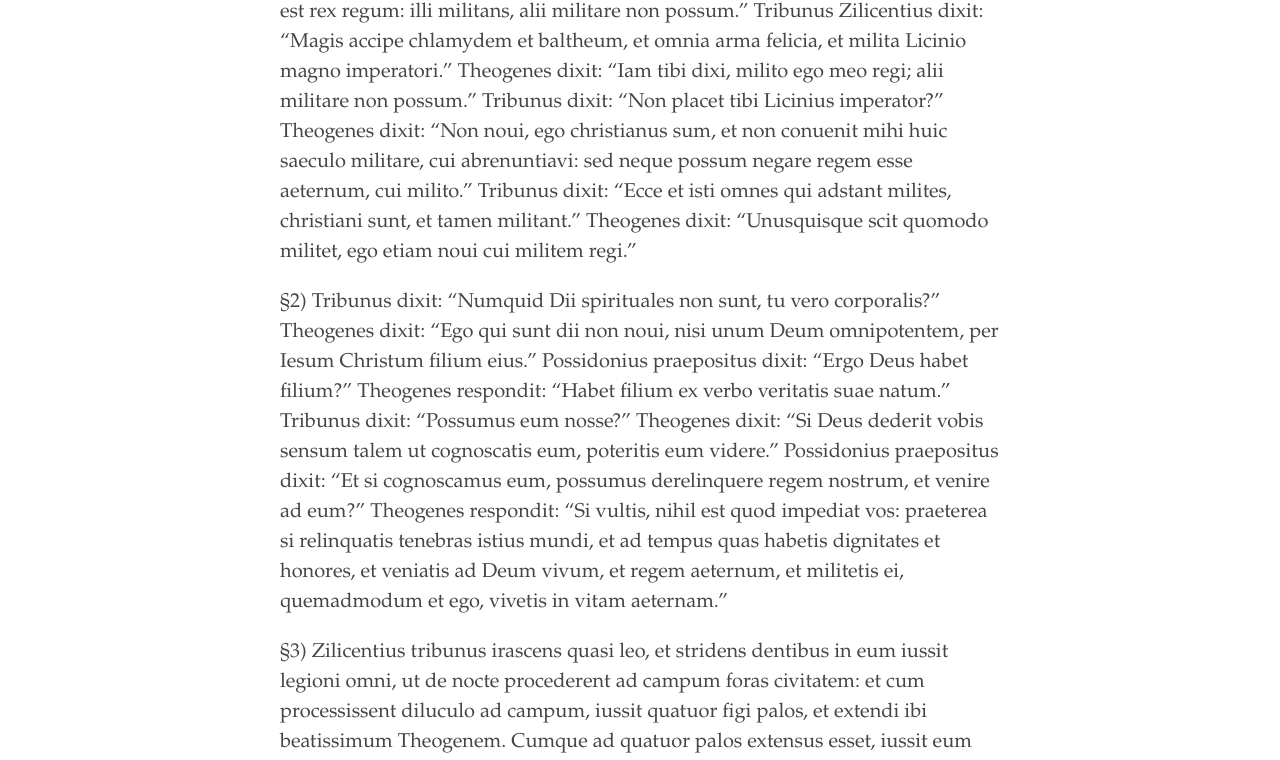
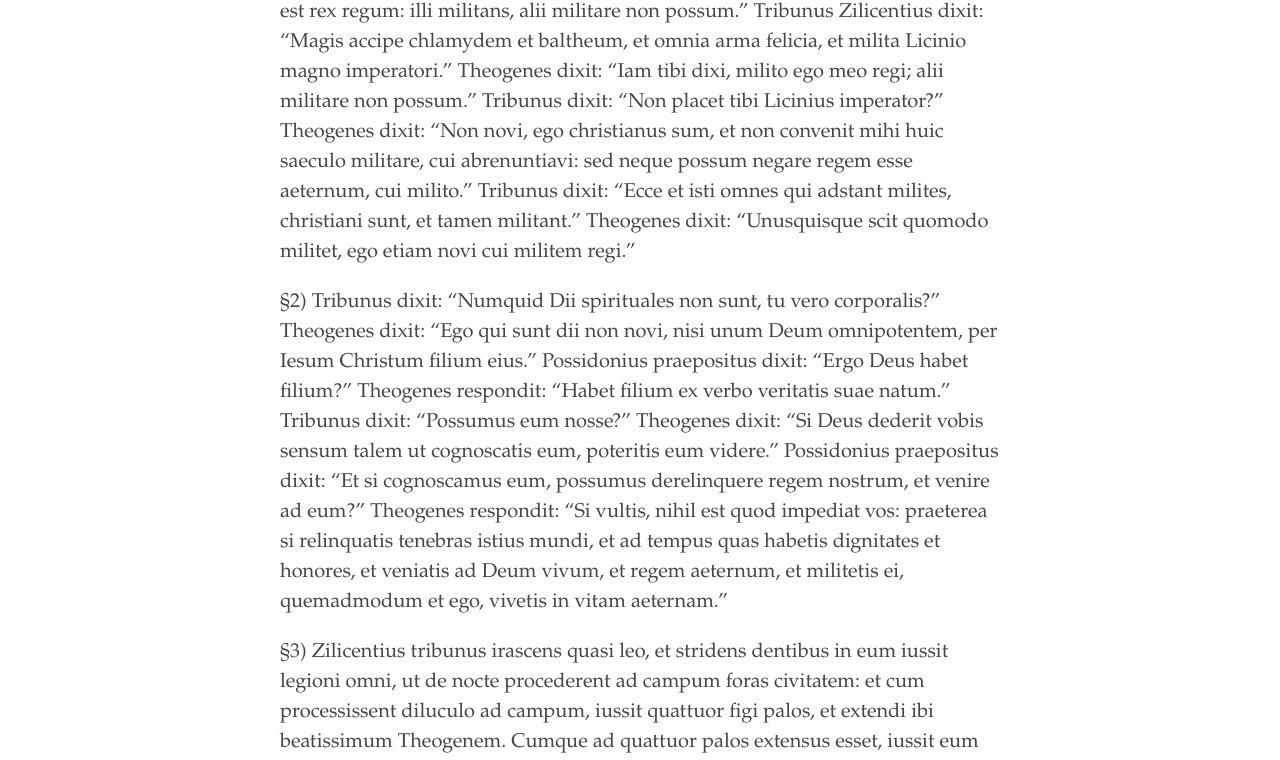
Before and after one commit to cjkoepke1/latin-hagiography, a Jekyll site: the page built from _texts/passio-theogenis.md, in a window 1280 px wide and 1400 px high. Shown: the part 637-1397 px from the top of the window. Built offline with Jekyll 4.4.1, drawn with Linux system fonts in a browser that asks for light colours; some of the changed text lies outside the part shown.

Commit message:
Changed semi-vocalic u to v

```diff
--- a/_texts/passio-theogenis.md
+++ b/_texts/passio-theogenis.md
@@ -9,11 +9,11 @@ source: Acta Sanctorum
 ---
 
 
-§1) Multi martyres vicerunt diabolum, et omnes adinventiones eius in nomine Domini Iesu Christi, qui coronavit eos; inter quos annumerare dignatus est Theogenem beatissimum martyrem, qui sic irrisum vicit inimicum. Tempore enim Licinii paganissimi tyranni comprehensus est in Phrygia, cum esset episcopi filius, et perductus est ad legionem quae dicitur Secunda Traiana, ad tribunum Zilicentium, et praepositum Possidonium, quae legio considebat in Cyzico, quae est prima Hellesponti; et cogebatur militare a tribuno Zilicentio et praeposito Possidonio. Ille autem miles fidelissimus veri Dei, plenus Spiritu sancto, constanter in medio legionis dixit: “Ego christianus sum, et milito meo regi, qui est rex regum: illi militans, alii militare non possum.” Tribunus Zilicentius dixit: “Magis accipe chlamydem et baltheum, et omnia arma felicia, et milita Licinio magno imperatori.” Theogenes dixit: “Iam tibi dixi, milito ego meo regi; alii militare non possum.” Tribunus dixit: “Non placet tibi Licinius imperator?” Theogenes dixit: “Non noui, ego christianus sum, et non conuenit mihi huic saeculo militare, cui abrenuntiavi: sed neque possum negare regem esse aeternum, cui milito.” Tribunus dixit: “Ecce et isti omnes qui adstant milites, christiani sunt, et tamen militant.” Theogenes dixit: “Unusquisque scit quomodo militet, ego etiam noui cui militem regi.”
+§1) Multi martyres vicerunt diabolum, et omnes adinventiones eius in nomine Domini Iesu Christi, qui coronavit eos; inter quos annumerare dignatus est Theogenem beatissimum martyrem, qui sic irrisum vicit inimicum. Tempore enim Licinii paganissimi tyranni comprehensus est in Phrygia, cum esset episcopi filius, et perductus est ad legionem quae dicitur Secunda Traiana, ad tribunum Zilicentium, et praepositum Possidonium, quae legio considebat in Cyzico, quae est prima Hellesponti; et cogebatur militare a tribuno Zilicentio et praeposito Possidonio. Ille autem miles fidelissimus veri Dei, plenus Spiritu sancto, constanter in medio legionis dixit: “Ego christianus sum, et milito meo regi, qui est rex regum: illi militans, alii militare non possum.” Tribunus Zilicentius dixit: “Magis accipe chlamydem et baltheum, et omnia arma felicia, et milita Licinio magno imperatori.” Theogenes dixit: “Iam tibi dixi, milito ego meo regi; alii militare non possum.” Tribunus dixit: “Non placet tibi Licinius imperator?” Theogenes dixit: “Non novi, ego christianus sum, et non convenit mihi huic saeculo militare, cui abrenuntiavi: sed neque possum negare regem esse aeternum, cui milito.” Tribunus dixit: “Ecce et isti omnes qui adstant milites, christiani sunt, et tamen militant.” Theogenes dixit: “Unusquisque scit quomodo militet, ego etiam novi cui militem regi.”
 
-§2) Tribunus dixit: “Numquid Dii spirituales non sunt, tu vero corporalis?” Theogenes dixit: “Ego qui sunt dii non noui, nisi unum Deum omnipotentem, per Iesum Christum filium eius.” Possidonius praepositus dixit: “Ergo Deus habet filium?” Theogenes respondit: “Habet filium ex verbo veritatis suae natum.” Tribunus dixit: “Possumus eum nosse?” Theogenes dixit: “Si Deus dederit vobis sensum talem ut cognoscatis eum, poteritis eum videre.” Possidonius praepositus dixit: “Et si cognoscamus eum, possumus derelinquere regem nostrum, et venire ad eum?” Theogenes respondit: “Si vultis, nihil est quod impediat vos: praeterea si relinquatis tenebras istius mundi, et ad tempus quas habetis dignitates et honores, et veniatis ad Deum vivum, et regem aeternum, et militetis ei, quemadmodum et ego, vivetis in vitam aeternam.”
+§2) Tribunus dixit: “Numquid Dii spirituales non sunt, tu vero corporalis?” Theogenes dixit: “Ego qui sunt dii non novi, nisi unum Deum omnipotentem, per Iesum Christum filium eius.” Possidonius praepositus dixit: “Ergo Deus habet filium?” Theogenes respondit: “Habet filium ex verbo veritatis suae natum.” Tribunus dixit: “Possumus eum nosse?” Theogenes dixit: “Si Deus dederit vobis sensum talem ut cognoscatis eum, poteritis eum videre.” Possidonius praepositus dixit: “Et si cognoscamus eum, possumus derelinquere regem nostrum, et venire ad eum?” Theogenes respondit: “Si vultis, nihil est quod impediat vos: praeterea si relinquatis tenebras istius mundi, et ad tempus quas habetis dignitates et honores, et veniatis ad Deum vivum, et regem aeternum, et militetis ei, quemadmodum et ego, vivetis in vitam aeternam.”
 
-§3) Zilicentius tribunus irascens quasi leo, et stridens dentibus in eum iussit legioni omni, ut de nocte procederent ad campum foras civitatem: et cum processissent diluculo ad campum, iussit quatuor figi palos, et extendi ibi beatissimum Theogenem. Cumque ad quatuor palos extensus esset, iussit eum caedi fustibus robustissimis silvestribus, quousque lassarentur centuriones octo. Tunc tribunus dixit: “Militas, an non?” Theogenes dixit: “Ego milito regi regum, Domino meo Iesu Christo, filio Dei, qui venturus est iudicare vivos et mortuos. Tunc nullus erit super terram rex, neque princeps, qui possit effugere eum, neque diem iudicii eius.”
+§3) Zilicentius tribunus irascens quasi leo, et stridens dentibus in eum iussit legioni omni, ut de nocte procederent ad campum foras civitatem: et cum processissent diluculo ad campum, iussit quattuor figi palos, et extendi ibi beatissimum Theogenem. Cumque ad quattuor palos extensus esset, iussit eum caedi fustibus robustissimis silvestribus, quousque lassarentur centuriones octo. Tunc tribunus dixit: “Militas, an non?” Theogenes dixit: “Ego milito regi regum, Domino meo Iesu Christo, filio Dei, qui venturus est iudicare vivos et mortuos. Tunc nullus erit super terram rex, neque princeps, qui possit effugere eum, neque diem iudicii eius.”
 
 §4) Haec eo dicente, iterum iussit eum tribunus caedi secundo quasi deliramenta prosequentem. Vapulans beatissimus Theogenes, hymnum dicebat Deo, et exultabat vultus eius in gaudio et laetitia magna. Cum autem mutarentur decem et octo centuriones, et fustes omnes confracti fuissent sicut palea; ille maiorem spiritus habens virtutem, gratias agens Deo hymnum dicebat: “Benedictus es Deus Pater Domini nostri Iesu Christi, qui me dignum habuisti in hanc diem venire, et in hanc laetitiam perduxisti me servum tuum; et benedictus est Iesus Christus filius tuus rex caeli et terrae, maris et inferorum, et omnium visibilium et invisibilium. Laudo et glorifico te Domine Deus qui dignum me habuisti pro tuo nomine pati, et collegam sanctorum martyrum fieri.”
 
@@ -21,9 +21,9 @@ source: Acta Sanctorum
 
 §6) Cum haec dixisset, iussit eum duci in civitatem. Erat autem hora quasi nona, et tetendit eum publice in civitate. Transiens autem ibi optio legionis, et videns eum dixit: “Ubi est Deus tuus, et rex cui militas? Quare non liberat te de istis poenis?” Beatus Theogenes respondit: “Et prius dixi et nunc dico vobis, quoniam istae poenae in iudicio regis mei me non sequuntur: quoniam rex meus et Deus meus defensor mihi est, et liberat me de poenis istis. Tu autem eum non vides, quoniam caecus es mente et oculis.” Respondit ei optio: “Si haberem potestatem, gladiis frustari te facerem, et proiicerem canibus.” Cui beatus Theogenes dixit: “Tu mihi nihil facere potes: sed venient dies post modicum tempus, et tua et tribuni tui crura frangentur, et corpora vestra a feris et avibus consumentur, et omnes ex vobis qui non credunt regi meo, peribunt. Nam et ipse rex tuus post modicum concidetur a persequentibus se, et erit vobis magna tribulatio qui illi militatis.”
 
-§7) Talia dicente Theogene, praecepit eum tribunus in carcerem mitti, et in neruo extendi, et quatuor configi clavis, et signavit ipse carcerem, et dimisit eum, ut illic poenis et fame moreretur. Ibi autem Theogenes a sancto Spiritu pascebatur. In ipsa autem nocte adstitit ei Dominus dicens: “Theogenes, conualesce! Ego enim tecum sum; non accipias escam neque potum ex his omnibus. Est enim incorruptibilis tibi vita in caelis.” Et haec dicens recessit ab eo. Recedente autem Domino coepit psalmum dicere laetus de Domini repromissione: et erant illic respondentes Angeli, quasi populus multus. Tunc custodes cucurrerunt ad ostium carceris, et viderunt ostium clausum et signaculum integrum, et observantes intus viderunt populum multum in albis vestibus psallentes, atque dicentes: “Gloria omnipotenti Deo.” Timentes autem nuntiaverunt tribuno.
+§7) Talia dicente Theogene, praecepit eum tribunus in carcerem mitti, et in nervo extendi, et quattuor configi clavis, et signavit ipse carcerem, et dimisit eum, ut illic poenis et fame moreretur. Ibi autem Theogenes a sancto Spiritu pascebatur. In ipsa autem nocte adstitit ei Dominus dicens: “Theogenes, conualesce! Ego enim tecum sum; non accipias escam neque potum ex his omnibus. Est enim incorruptibilis tibi vita in caelis.” Et haec dicens recessit ab eo. Recedente autem Domino coepit psalmum dicere laetus de Domini repromissione: et erant illic respondentes Angeli, quasi populus multus. Tunc custodes cucurrerunt ad ostium carceris, et viderunt ostium clausum et signaculum integrum, et observantes intus viderunt populum multum in albis vestibus psallentes, atque dicentes: “Gloria omnipotenti Deo.” Timentes autem nuntiaverunt tribuno.
 
-§8) Ille surgens mox cucurrit ad ostium, et inspexit catenam missam, et signaculum integrum: audiens etiam vocem magnam psalmum dicentium cum Theogene. Fecit itaque militum turbam armatam cum scutis stare ante carcerem, et aperiens festinanter carcerem ingressus est, aestimans quod christiani essent cum Theogene. Intrans autem neminem intus invenit, nisi extensum in neruo psalmum dicentem. Tunc comprehendit tribunum tremor magnus, et omnem multitudinem militum cum eo; et recluserunt ostium, et recesserunt inde. Tunc tribunus poenitens de tali facto, iussit panem et aquam ei dari. Sed Theogenes noluit accipere secundum praeceptum Domini quod audierat prius, dicens: “Me pascet rex meus, et accipio eius annonam quotidie.”
+§8) Ille surgens mox cucurrit ad ostium, et inspexit catenam missam, et signaculum integrum: audiens etiam vocem magnam psalmum dicentium cum Theogene. Fecit itaque militum turbam armatam cum scutis stare ante carcerem, et aperiens festinanter carcerem ingressus est, aestimans quod christiani essent cum Theogene. Intrans autem neminem intus invenit, nisi extensum in nervo psalmum dicentem. Tunc comprehendit tribunum tremor magnus, et omnem multitudinem militum cum eo; et recluserunt ostium, et recesserunt inde. Tunc tribunus poenitens de tali facto, iussit panem et aquam ei dari. Sed Theogenes noluit accipere secundum praeceptum Domini quod audierat prius, dicens: “Me pascet rex meus, et accipio eius annonam quotidie.”
 
 §9) Et cum mane factum fuisset, misit relationem ad regem suum Licinium, referens omnia quae fecerat Theogeni nolenti militare. Rescripsit Licinius, in mare eum mitti, et corpus eius non colligi. Accipiens autem legationem tribunus iussit eum in mare mitti. Tunc beatus servus Dei Theogenes, dignus tali sententia ambulavit gaudens in vitam aeternam, in quam eum Deus vocavit. Et erat vultus eius, et omne corpus eius sanum, quasi a balneo, et non de carcere esset eductus ad laetitiam magnam proficiscens: et exiens de carcere impositus est navi, et perduxerunt eum ad locum, ubi in mare eum praecipitare volebant.
 
```
